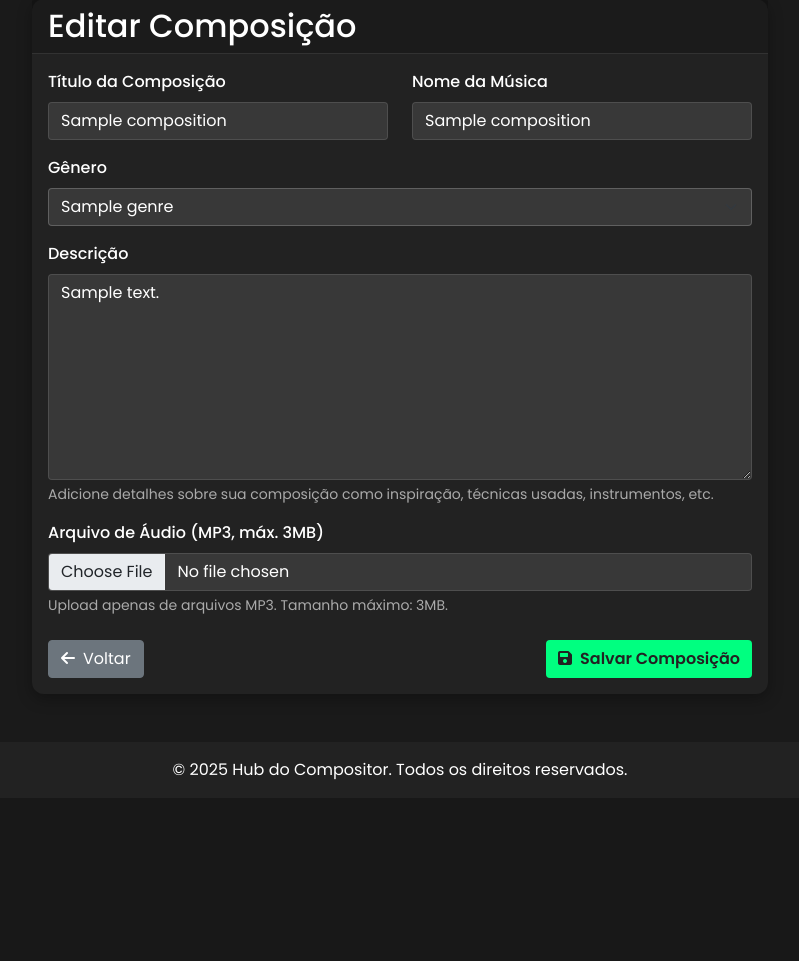
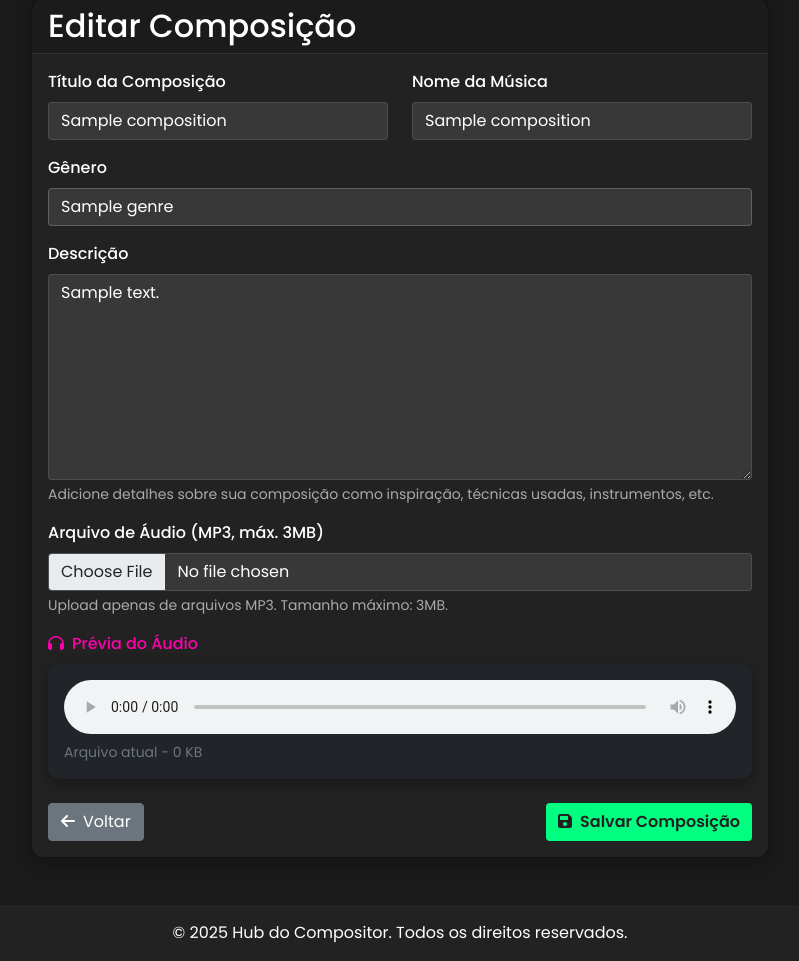
Before and after one commit to michaelhassandev/comporhub, a Flask app: page /composition/1/edit in a window 1280 px wide. Shown: the part 97-1058 px from the top of the page, without its empty margins (240-1039 px from the left). Before the commit the page ends 877 px from the top, so only its background shows below. Run offline with Flask 3, Linux system fonts and the light colour scheme; a user stored in the database is signed in; tables that the repository leaves empty hold one stand-in row (values such as "Sample post"); some libraries are stand-ins or nearby versions.

Commit message:
Enhance composition upload: Add file size limits and audio previews.
Replit-Commit-Author: Agent
Replit-Commit-Session-Id: 94a7e416-c5c7-41ee-941d-1368cf1ee6cf
Replit-Commit-Screenshot-Url: https://storage.googleapis.com/screenshot-production-us-central1/d7da59a0-c944-4652-8b8f-9b0d9729f060/cd312e28-5381-49a9-bcaa-780d6987f306.jpg

```diff
--- a/app.py
+++ b/app.py
@@ -29,6 +29,7 @@ app.config["SQLALCHEMY_ENGINE_OPTIONS"] = {
     "pool_pre_ping": True,
 }
 app.config["SQLALCHEMY_TRACK_MODIFICATIONS"] = False
+app.config["MAX_CONTENT_LENGTH"] = 3 * 1024 * 1024  # Limite de 3MB para uploads
 
 # Initialize extensions with app
 db.init_app(app)
--- a/routes.py
+++ b/routes.py
@@ -1,84 +1,97 @@
-from flask import Blueprint, render_template, redirect, url_for, flash, request, abort, current_app, send_file
-from flask_login import login_user, logout_user, login_required, current_user
+from flask import Blueprint, render_template, redirect, url_for, flash, request, abort, send_file
+from flask_login import login_user, current_user, logout_user, login_required
+from datetime import datetime, timedelta
+import os
+import uuid
+from sqlalchemy import desc
+from werkzeug.utils import secure_filename
+import werkzeug
+
 from app import db
 from models import User, Composition, Genre
 from forms import RegistrationForm, LoginForm, CompositionForm, GenreForm, UserAdminForm
-from sqlalchemy import desc
-from functools import wraps
-import os
-from werkzeug.utils import secure_filename
-import uuid
 
+# Criar um blueprint para todas as rotas
 bp = Blueprint('main', __name__)
 
-# Configurações para upload de arquivos
-UPLOAD_FOLDER = 'static/uploads/audio'
-ALLOWED_EXTENSIONS = {'mp3'}
+# Tamanho máximo para arquivos de upload (3MB)
 MAX_CONTENT_LENGTH = 3 * 1024 * 1024  # 3MB em bytes
 
 def allowed_file(filename):
-    return '.' in filename and filename.rsplit('.', 1)[1].lower() in ALLOWED_EXTENSIONS
+    """Verifica se o arquivo tem uma extensão permitida."""
+    return '.' in filename and filename.rsplit('.', 1)[1].lower() in ['mp3']
 
 def save_audio_file(file):
     """Salva um arquivo de áudio e retorna o caminho relativo."""
     if file and allowed_file(file.filename):
-        # Criar nome de arquivo seguro e único
         filename = secure_filename(file.filename)
-        # Adicionar um identificador único para evitar sobrescrever arquivos
+        # Adicionar um prefixo único para evitar conflitos de nome
         unique_filename = f"{uuid.uuid4().hex}_{filename}"
 
-        # Garantir que o diretório existe
-        os.makedirs(UPLOAD_FOLDER, exist_ok=True)
+        # Garantir que o diretório de upload existe
+        upload_dir = os.path.join('static', 'uploads', 'audio')
+        os.makedirs(upload_dir, exist_ok=True)
 
         # Caminho completo para salvar o arquivo
-        filepath = os.path.join(UPLOAD_FOLDER, unique_filename)
+        file_path = os.path.join(upload_dir, unique_filename)
 
         # Salvar o arquivo
-        file.save(filepath)
+        file.save(file_path)
 
-        # Retornar caminho relativo para armazenar no banco de dados
-        return filepath, file.content_length
+        # Retornar o caminho relativo e o tamanho do arquivo
+        return file_path, os.path.getsize(file_path)
+
     return None, 0
 
-# Decorador para verificar se o usuário é administrador
 def admin_required(f):
-    @wraps(f)
+    """Decorator para requerer permissão de admin."""
+    @login_required
     def decorated_function(*args, **kwargs):
-        if not current_user.is_authenticated or not current_user.is_admin:
+        if not current_user.is_admin:
             abort(403)  # Acesso proibido
         return f(*args, **kwargs)
+
+    decorated_function.__name__ = f.__name__
     return decorated_function
 
 @bp.route('/')
 def home():
+    # Se o usuário já estiver logado, redireciona para o dashboard
+    if current_user.is_authenticated:
+        return redirect(url_for('main.dashboard'))
     return render_template('home.html')
 
 @bp.route('/register', methods=['GET', 'POST'])
 def register():
+    # Se o usuário já estiver logado, redireciona para o dashboard
     if current_user.is_authenticated:
         return redirect(url_for('main.dashboard'))
 
     form = RegistrationForm()
     if form.validate_on_submit():
-        # Verificar se este é o primeiro usuário (será administrador)
+        from werkzeug.security import generate_password_hash
+
+        # Verificar se é o primeiro usuário para definir como admin
         is_first_user = User.query.count() == 0
 
         user = User(
             username=form.username.data,
             email=form.email.data,
-            is_admin=is_first_user  # Primeiro usuário será admin
+            is_admin=is_first_user  # O primeiro usuário será admin
         )
         user.set_password(form.password.data)
+
         db.session.add(user)
         db.session.commit()
 
-        flash('Sua conta foi criada! Agora você pode entrar.', 'success')
+        flash('Sua conta foi criada! Você já pode entrar.', 'success')
         return redirect(url_for('main.login'))
 
     return render_template('register.html', form=form)
 
 @bp.route('/login', methods=['GET', 'POST'])
 def login():
+    # Se o usuário já estiver logado, redireciona para o dashboard
     if current_user.is_authenticated:
         return redirect(url_for('main.dashboard'))
 
@@ -219,7 +232,7 @@ def edit_composition(composition_id):
         if audio_file:
             if audio_file.content_length > MAX_CONTENT_LENGTH:
                 flash('Arquivo de áudio excede o limite de 3MB!', 'danger')
-                return render_template('composition_form.html', form=form, title='Editar Composição')
+                return render_template('composition_form.html', form=form, title='Editar Composição', composition=composition)
 
             # Remover arquivo antigo se existir
             if composition.audio_file and os.path.exists(composition.audio_file):
@@ -236,7 +249,7 @@ def edit_composition(composition_id):
                 composition.audio_file_size = file_size
             else:
                 flash('Tipo de arquivo não permitido. Use apenas arquivos MP3.', 'danger')
-                return render_template('composition_form.html', form=form, title='Editar Composição')
+                return render_template('composition_form.html', form=form, title='Editar Composição', composition=composition)
 
         db.session.commit()
         flash('Sua composição foi atualizada!', 'success')
@@ -255,7 +268,7 @@ def edit_composition(composition_id):
             if genre_obj:
                 form.genre.data = str(genre_obj.id)
 
-    return render_template('composition_form.html', form=form, title='Editar Composição')
+    return render_template('composition_form.html', form=form, title='Editar Composição', composition=composition)
 
 @bp.route('/composition/<int:composition_id>/delete', methods=['POST'])
 @login_required
--- a/templates/composition_form.html
+++ b/templates/composition_form.html
@@ -78,17 +78,32 @@
                     <div class="mb-3">
                         {{ form.audio_file.label(class="form-label") }}
                         {% if form.audio_file.errors %}
-                            {{ form.audio_file(class="form-control is-invalid") }}
+                            {{ form.audio_file(class="form-control is-invalid", id="audioFileInput") }}
                             <div class="invalid-feedback">
                                 {% for error in form.audio_file.errors %}
                                     {{ error }}
                                 {% endfor %}
                             </div>
                         {% else %}
-                            {{ form.audio_file(class="form-control") }}
+                            {{ form.audio_file(class="form-control", id="audioFileInput") }}
                         {% endif %}
                         <div class="form-text">
                             Upload apenas de arquivos MP3. Tamanho máximo: 3MB.
+                        </div>
+                    </div>
+
+                    <div class="mb-3" id="audioPreviewContainer" style="display: none;">
+                        <label class="form-label text-neon-pink">
+                            <i class="fas fa-headphones me-2"></i>Prévia do Áudio
+                        </label>
+                        <div class="card bg-dark p-3">
+                            <audio controls id="audioPreview" class="w-100">
+                                Seu navegador não suporta o elemento de áudio.
+                            </audio>
+                            <div class="text-muted small mt-2">
+                                <span id="audioFileName"></span> -
+                                <span id="audioFileSize"></span>
+                            </div>
                         </div>
                     </div>
 
@@ -106,3 +121,72 @@
     </div>
 </div>
 {% endblock %}
+
+{% block extra_scripts %}
+<script>
+    document.addEventListener('DOMContentLoaded', function() {
+        const audioFileInput = document.getElementById('audioFileInput');
+        const audioPreview = document.getElementById('audioPreview');
+        const audioPreviewContainer = document.getElementById('audioPreviewContainer');
+        const audioFileName = document.getElementById('audioFileName');
+        const audioFileSize = document.getElementById('audioFileSize');
+
+        // Função para formatar o tamanho do arquivo em KB ou MB
+        function formatFileSize(bytes) {
+            if (bytes < 1024 * 1024) {
+                return (bytes / 1024).toFixed(2) + ' KB';
+            } else {
+                return (bytes / (1024 * 1024)).toFixed(2) + ' MB';
+            }
+        }
+
+        // Escutar por mudanças no input de arquivo
+        audioFileInput.addEventListener('change', function() {
+            // Esconder o player de áudio se nenhum arquivo for selecionado
+            if (!this.files || !this.files[0]) {
+                audioPreviewContainer.style.display = 'none';
+                audioPreview.src = '';
+                return;
+            }
+
+            const file = this.files[0];
+
+            // Verificar se é um arquivo MP3
+            if (file.type !== 'audio/mpeg') {
+                alert('Por favor, selecione apenas arquivos MP3!');
+                this.value = ''; // Limpar o input
+                audioPreviewContainer.style.display = 'none';
+                return;
+            }
+
+            // Verificar o tamanho (3MB = 3 * 1024 * 1024 bytes)
+            if (file.size > 3 * 1024 * 1024) {
+                alert('O arquivo excede o limite de 3MB!');
+                this.value = ''; // Limpar o input
+                audioPreviewContainer.style.display = 'none';
+                return;
+            }
+
+            // Criar URL para o arquivo e configurar o player
+            const fileURL = URL.createObjectURL(file);
+            audioPreview.src = fileURL;
+
+            // Mostrar informações do arquivo
+            audioFileName.textContent = file.name;
+            audioFileSize.textContent = formatFileSize(file.size);
+
+            // Mostrar o container de prévia
+            audioPreviewContainer.style.display = 'block';
+        });
+
+        // Verificar se já existe um arquivo carregado (no caso de edição)
+        {% if composition and composition.audio_file %}
+            // Mostrar o player de prévia apenas se já houver um arquivo
+            audioPreviewContainer.style.display = 'block';
+            audioPreview.src = "{{ url_for('main.get_audio', composition_id=composition.id) }}";
+            audioFileName.textContent = "Arquivo atual";
+            audioFileSize.textContent = "{{ (composition.audio_file_size / 1024)|round|int }} KB";
+        {% endif %}
+    });
+</script>
+{% endblock %}
```
